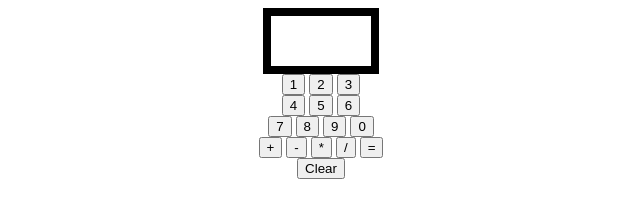
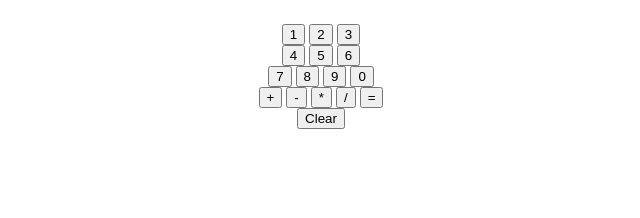
Before and after one commit to kcTOP1/calculator, a plain HTML site: page index.html in a window 1280 px wide. Shown: the whole page, without its empty margins (319-959 px from the left). Drawn offline with Linux system fonts and the light colour scheme.

Commit message:
removed black box

```diff
--- a/style.css
+++ b/style.css
@@ -8,15 +8,6 @@
     display: flex;
     flex-direction: column;
     align-items: center;
+    justify-content: end;
 
 }
-
-.screen {
-    display: flex;
-    border-style: solid;
-    border-color: black;
-    border-width: 8px;
-    width: 100px;
-    height: 50px;
-
-}
```
